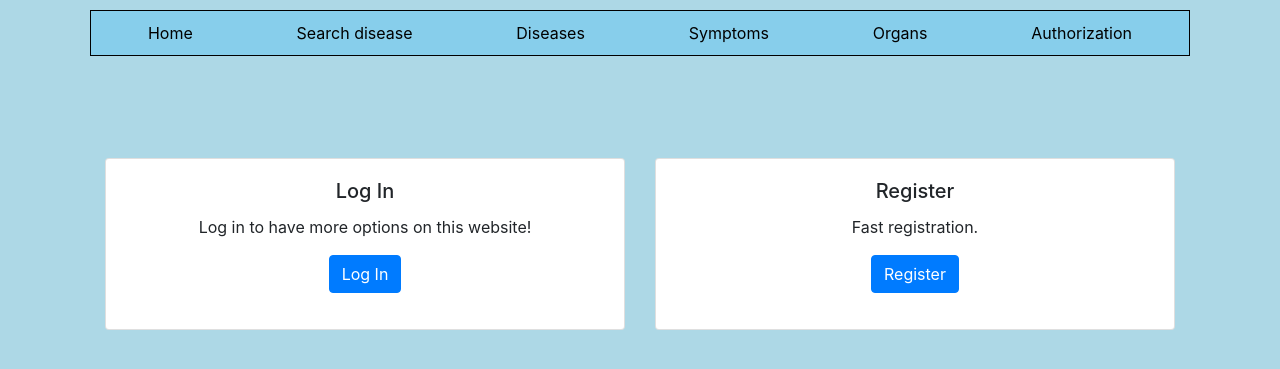
After one commit to nikolska/Medical_reference_book, a Django app: page /authorization/ in a window 1280 px wide. The commit adds this page. Shown: the top 369 px of the page. Run offline with Django 3.2, Linux system fonts and the light colour scheme; some libraries are stand-ins or nearby versions.

Commit message:
u[date authorization view

```diff
--- /dev/null
+++ b/medical_app/main_app/templates/authorization.html
@@ -0,0 +1,30 @@
+{% extends 'base.html' %}
+
+{% block title %}Log in{% endblock %}
+
+
+{% block content %}
+
+<br><br><br>
+<div class="row">
+    <div class="col-sm-6">
+    <div class="card">
+        <div class="card-body" align="center">
+        <h5 class="card-title">Log In</h5>
+        <p class="card-text">Log in to have more options on this website!</p>
+        <p><a href="" class="btn btn-primary">Log In</a></p>
+        </div>
+    </div>
+    </div>
+    <div class="col-sm-6">
+    <div class="card">
+        <div class="card-body" align="center">
+        <h5 class="card-title">Register</h5>
+        <p class="card-text">Fast registration.</p>
+        <p><a href="{% url 'registration' %}" class="btn btn-primary">Register</a></p>
+        </div>
+    </div>
+    </div>
+</div>
+
+{% endblock %}
--- a/medical_app/main_app/templates/base.html
+++ b/medical_app/main_app/templates/base.html
@@ -35,7 +35,7 @@
             <a class='menu-a' href="{% url 'diseases_list' %}">Diseases</a>
             <a class='menu-a' href="{% url 'symptoms_list' %}">Symptoms</a>
             <a class='menu-a' href="{% url 'organs_list' %}">Organs</a>
-            <a class='menu-a' href="{% url 'log_in' %}">Log in</a>
+            <a class='menu-a' href="{% url 'authorization' %}">Authorization</a>
         </div>
     {% endblock %}
 
--- a/medical_app/main_app/templates/diseases_list.html
+++ b/medical_app/main_app/templates/diseases_list.html
@@ -12,7 +12,9 @@
     <ul id="myList">
         {% for disease in diseases %}
             <li style="list-style:none;">
-                <span>&#8226;</span> <a href="{% url 'disease_details' disease.pk %}"><b>{{ disease.name }}</b></a><br><br>
+                <span>&#8226;</span>
+                <a style="color: black" href="{% url 'disease_details' disease.pk %}">
+                    <b>{{ disease.name }}</b></a><br><br>
             </li>
         {% endfor %}
     </ul>
--- a/medical_app/main_app/views.py
+++ b/medical_app/main_app/views.py
@@ -218,8 +218,19 @@ class AddNewDiseaseView(View):
         return HttpResponseRedirect(reverse('diseases_list'))
 
 
+class AuthorizationView(View):
+    template = 'authorization.html'
+
+    def get(self, request):
+        return render(request, self.template)
+
+
 class LogInView(View):
-    template = 'log_in.html'
+    pass
+
+
+class RegistrationView(View):
+    template = 'registration.html'
 
     def check_email(self, request, email):
         regex = '^[a-z0-9]+[\._]?[a-z0-9]+[@]\w+[.]\w{2,3}$'
--- a/medical_app/medical_app/urls.py
+++ b/medical_app/medical_app/urls.py
@@ -22,6 +22,7 @@ from main_app.views import *
 urlpatterns = [
     path('', HomePageView.as_view(), name='home_page'),
     path('admin/', admin.site.urls),
+    path('authorization/', AuthorizationView.as_view(), name='authorization'),
     path('diseases/', DiseasesListView.as_view(), name='diseases_list'),
     re_path(r'^diseases/(?P<disease_pk>\d+)/$', DiseaseDetailsView.as_view(), name='disease_details'),
     path('diseases/add/', AddNewDiseaseView.as_view(), name='add_disease'),
@@ -29,6 +30,7 @@ urlpatterns = [
     path('log_in/', LogInView.as_view(), name='log_in'),
     path('organs/', OrgansListView.as_view(), name='organs_list'),
     path('organs/add/', AddNewOrganView.as_view(), name='add_organ'),
+    path('registration/', RegistrationView.as_view(), name='registration'),
     path('symptoms/', SymptomsListView.as_view(), name='symptoms_list'),
     path('symptoms/add/', AddNewSymptomView.as_view(), name='add_symptom'),
 ]
```
Also changed, not shown: medical_app/main_app/templates/registration.html (renamed from medical_app/main_app/templates/log_in.html, +2 -5 lines).
